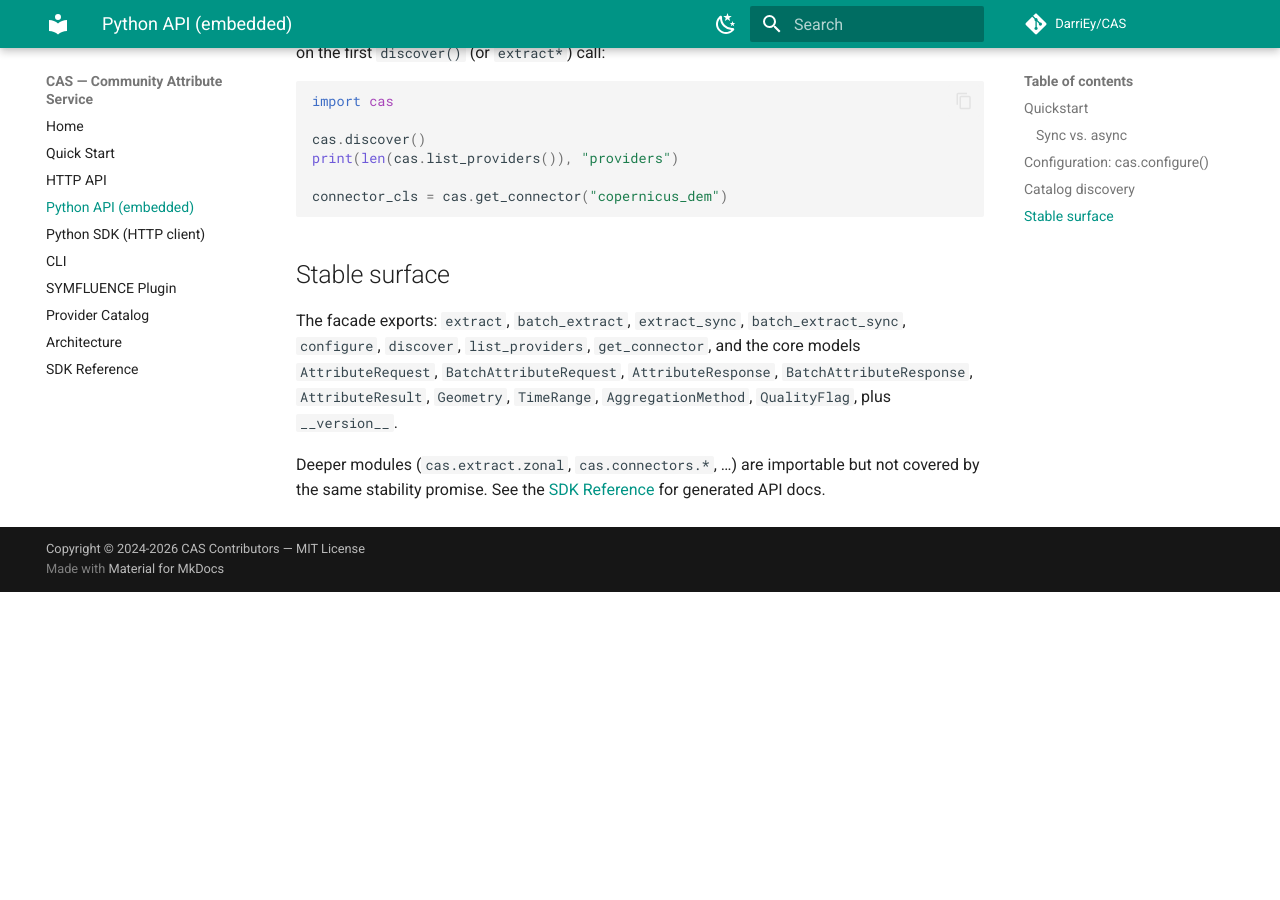
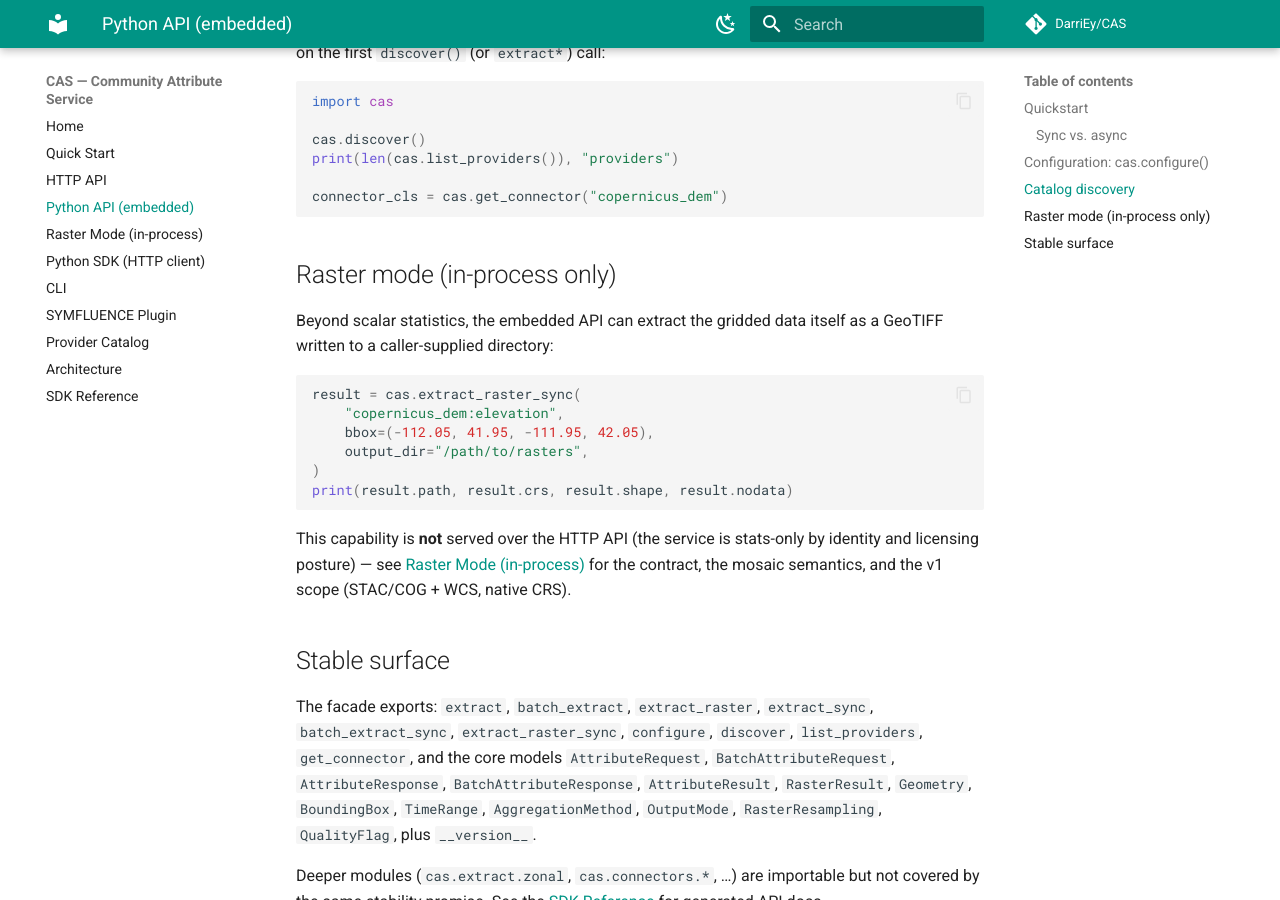
Before and after one commit to DarriEy/CAS, an MkDocs documentation site: the page built from docs/python-api.md, in a window 1280 px wide and 900 px high, scrolled down 2018 px. Built offline with MkDocs 1.6.1 and Material for MkDocs 9.7.7, drawn with Linux system fonts in a browser that asks for light colours; comment, search, counter and statistics services are not loaded; before the commit the page ends 2610 px from its top, so only the background shows below that.

Commit message:
Document the in-process raster mode
New docs/rasters.md (in nav): the discretization-grade contract
(domain-bbox, tile-mosaicked, native-resolution, EPSG:4326 GeoTIFF with
correct nodata at a path), why the HTTP API excludes raster mode (service
identity + redistribution licensing, stated plainly), the v1 scope
(STAC/COG + WCS, native CRS, one dataset per call), the wired provider
table, and engine semantics versus the stats path. python-api.md gains a
raster section and the updated stable-surface list. Folded into the
unreleased 0.3.0 CHANGELOG entry. Ignore the mkdocs site/ output.

Co-Authored-By: Claude Fable 5 <noreply@anthropic.com>

````diff
--- a/docs/python-api.md
+++ b/docs/python-api.md
@@ -100,14 +100,34 @@ print(len(cas.list_providers()), "providers")
 connector_cls = cas.get_connector("copernicus_dem")
 ```
 
+## Raster mode (in-process only)
+
+Beyond scalar statistics, the embedded API can extract the gridded data
+itself as a GeoTIFF written to a caller-supplied directory:
+
+```python
+result = cas.extract_raster_sync(
+    "copernicus_dem:elevation",
+    bbox=(-112.05, 41.95, -111.95, 42.05),
+    output_dir="/path/to/rasters",
+)
+print(result.path, result.crs, result.shape, result.nodata)
+```
+
+This capability is **not** served over the HTTP API (the service is
+stats-only by identity and licensing posture) — see
+[Raster Mode (in-process)](rasters.md) for the contract, the mosaic
+semantics, and the v1 scope (STAC/COG + WCS, native CRS).
+
 ## Stable surface
 
-The facade exports: `extract`, `batch_extract`, `extract_sync`,
-`batch_extract_sync`, `configure`, `discover`, `list_providers`,
-`get_connector`, and the core models `AttributeRequest`,
-`BatchAttributeRequest`, `AttributeResponse`, `BatchAttributeResponse`,
-`AttributeResult`, `Geometry`, `TimeRange`, `AggregationMethod`,
-`QualityFlag`, plus `__version__`.
+The facade exports: `extract`, `batch_extract`, `extract_raster`,
+`extract_sync`, `batch_extract_sync`, `extract_raster_sync`, `configure`,
+`discover`, `list_providers`, `get_connector`, and the core models
+`AttributeRequest`, `BatchAttributeRequest`, `AttributeResponse`,
+`BatchAttributeResponse`, `AttributeResult`, `RasterResult`, `Geometry`,
+`BoundingBox`, `TimeRange`, `AggregationMethod`, `OutputMode`,
+`RasterResampling`, `QualityFlag`, plus `__version__`.
 
 Deeper modules (`cas.extract.zonal`, `cas.connectors.*`, …) are importable but
 not covered by the same stability promise. See the
--- a/mkdocs.yml
+++ b/mkdocs.yml
@@ -36,6 +36,7 @@ nav:
   - Quick Start: quickstart.md
   - HTTP API: api.md
   - Python API (embedded): python-api.md
+  - Raster Mode (in-process): rasters.md
   - Python SDK (HTTP client): sdk.md
   - CLI: cli.md
   - SYMFLUENCE Plugin: symfluence.md
````
Also changed, not shown: CHANGELOG.md (+33 -0 lines), docs/rasters.md (added, +127 -0 lines), 1 other file.
